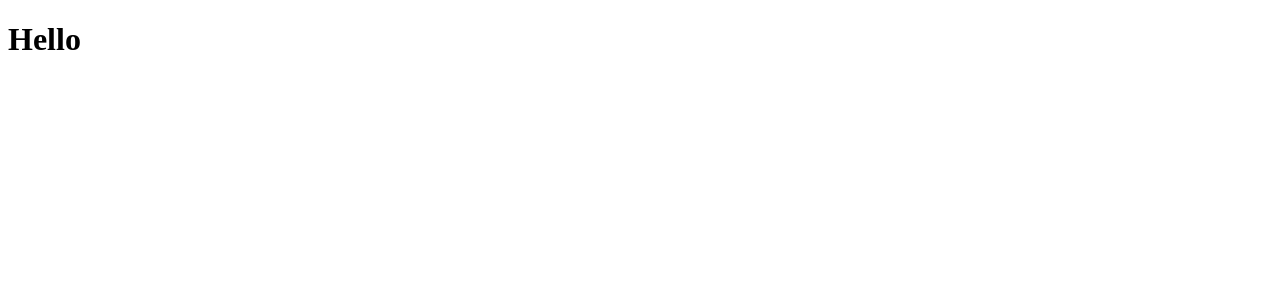
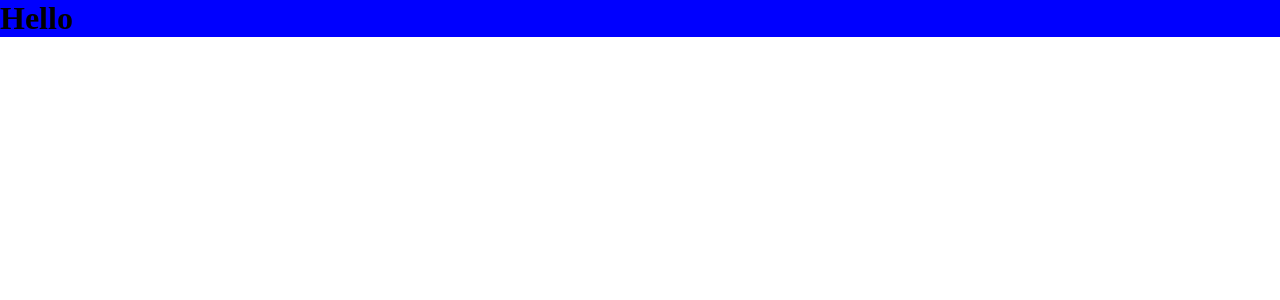
Before and after one commit to matheusgondra/strapi-landing-pages, a React (Create React App) app: page / in a window 1280 px wide. Shown: the top 300 px of the page. Built offline with nearby package versions, Linux system fonts and the light colour scheme.

Commit message:
Configurando styled-components

```diff
--- a/package.json
+++ b/package.json
@@ -9,6 +9,7 @@
     "react": "^18.2.0",
     "react-dom": "^18.2.0",
     "react-scripts": "5.0.1",
+    "styled-components": "^5.3.6",
     "web-vitals": "^2.1.4"
   },
   "scripts": {
--- a/src/index.jsx
+++ b/src/index.jsx
@@ -1,10 +1,12 @@
 import React from "react";
 import ReactDOM from "react-dom/client";
+import { GlobalStyles } from "./styles/global-styles";
 import Home from "./template/App";
 
 const root = ReactDOM.createRoot(document.getElementById("root"));
 root.render(
   <React.StrictMode>
     <Home />
+    <GlobalStyles />
   </React.StrictMode>
 );
--- /dev/null
+++ b/src/styles/global-styles.js
@@ -0,0 +1,9 @@
+import { createGlobalStyle } from "styled-components";
+
+export const GlobalStyles = createGlobalStyle`
+  * {
+    margin: 0;
+    padding: 0;
+    box-sizing: border-box;
+  }
+`;
--- a/src/template/App/App.css
+++ /dev/null
@@ -1,38 +0,0 @@
-.App {
-  text-align: center;
-}
-
-.App-logo {
-  height: 40vmin;
-  pointer-events: none;
-}
-
-@media (prefers-reduced-motion: no-preference) {
-  .App-logo {
-    animation: App-logo-spin infinite 20s linear;
-  }
-}
-
-.App-header {
-  background-color: #282c34;
-  min-height: 100vh;
-  display: flex;
-  flex-direction: column;
-  align-items: center;
-  justify-content: center;
-  font-size: calc(10px + 2vmin);
-  color: white;
-}
-
-.App-link {
-  color: #61dafb;
-}
-
-@keyframes App-logo-spin {
-  from {
-    transform: rotate(0deg);
-  }
-  to {
-    transform: rotate(360deg);
-  }
-}
--- a/src/template/App/index.jsx
+++ b/src/template/App/index.jsx
@@ -1,7 +1,11 @@
+import * as Styled from "./styles";
+
 function App() {
   return (
     <div className="App">
-      <h1>Hello</h1>
+      <Styled.Wrapper background="blue">
+        <h1>Hello</h1>
+      </Styled.Wrapper>
     </div>
   );
 }
--- /dev/null
+++ b/src/template/App/styles.js
@@ -0,0 +1,7 @@
+import styled, { css } from "styled-components";
+
+export const Wrapper = styled.div`
+  ${(props) => css`
+    background: ${props.background};
+  `}
+`;
```
Also changed, not shown: .babelrc.json (added), .eslintrc.json, .prettierrc.json, 2 other files (tests, documents, lock files or other folders).
